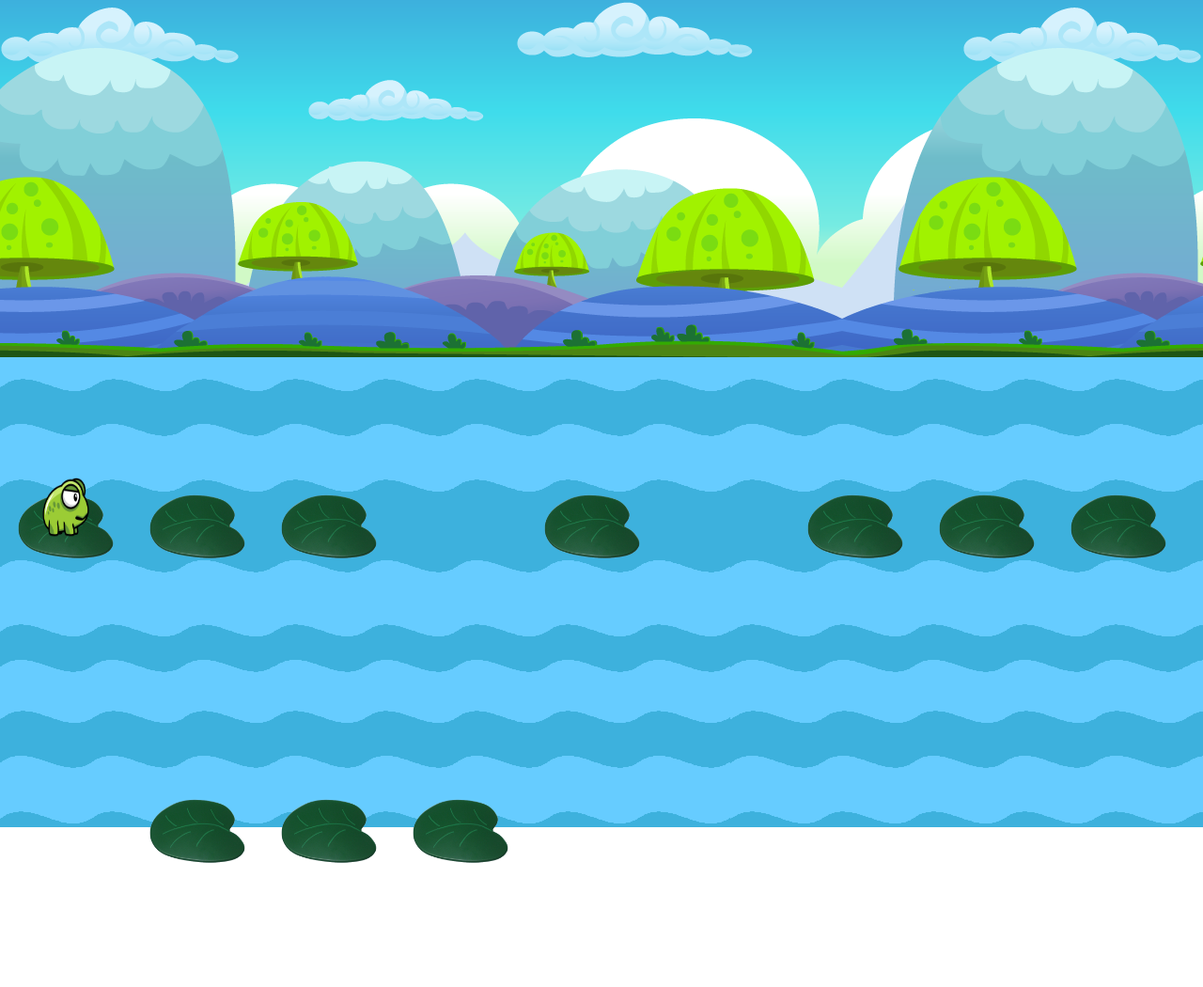
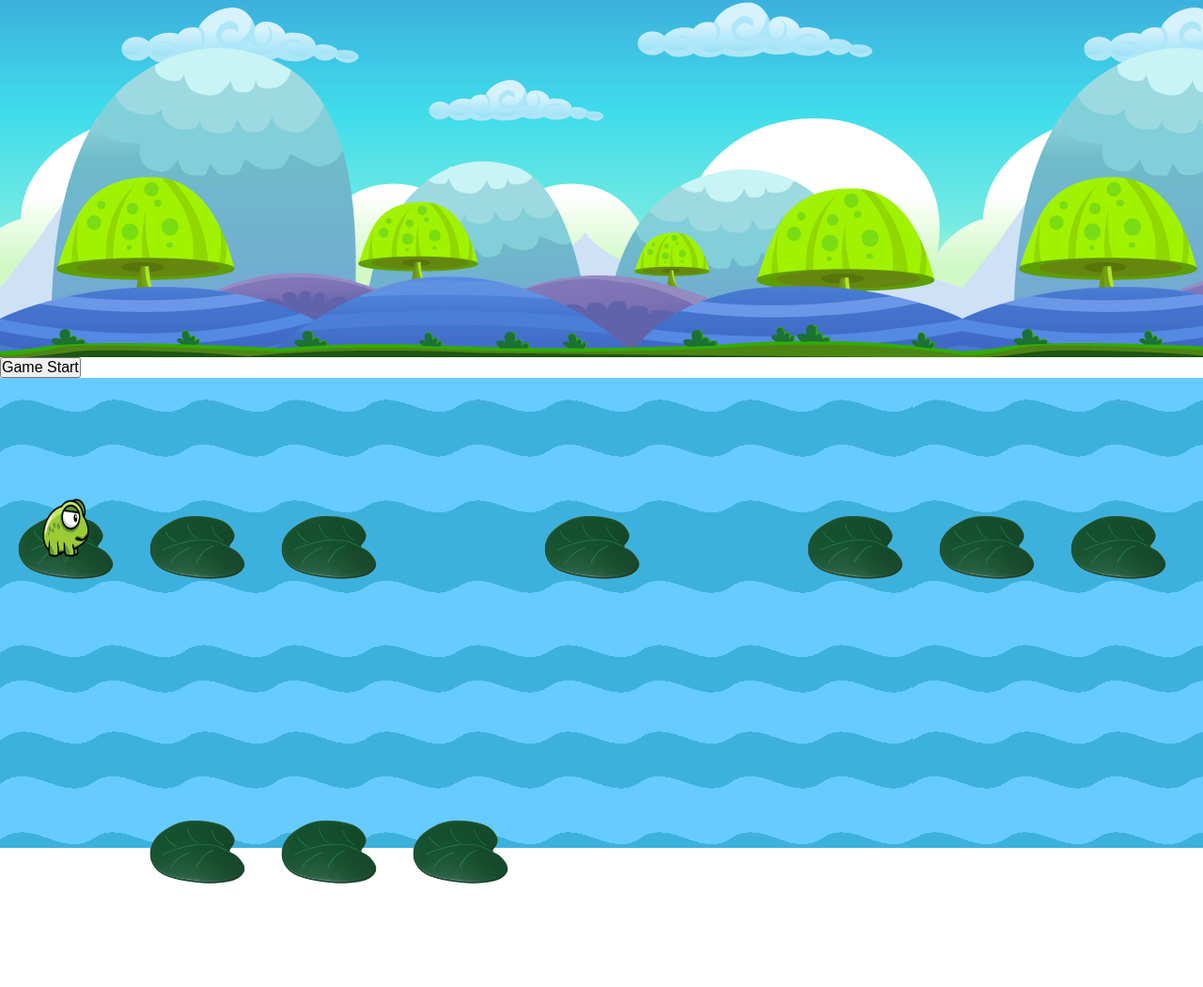
Before and after one commit to MiromiroCohort/Kermit, a plain HTML site: page index.html in a window 1280 px wide. Shown: the whole page at 94% size. Before the commit the page ends 1028 px from the top, so only its background shows below. Drawn offline with nearby package versions, Linux system fonts and the light colour scheme.

Commit message:
added start button

```diff
--- a/index.html
+++ b/index.html
@@ -29,8 +29,10 @@
 
 
 <div id="background">
-	<div class="bg_landscape x1"></div>
-    <div class="bg_water x2"></div>
+	<div class="bg_landscape"></div>
+
+    <button id="game_start">Game Start</button>
+    <div class="bg_water"></div>
     <div class="lilypads">
         <div id="bottoming" class="lilypad"><img src="lilypad.png" alt="pic of lilypad" /></div>
         <div id="topimg" class="frog"><img src="gameFrog.png" alt="pic of lilypad" /></div>
@@ -47,6 +49,8 @@
         <div id="bottoming" class="lilypad"><img src="lilypad.png" alt="pic of lilypad" /></div>
         <div id="bottoming" class="lilypad"><img src="lilypad.png" alt="pic of lilypad" /></div>
     </div>
+
+
 </div>
 
 
--- a/src/Frog.js
+++ b/src/Frog.js
@@ -92,7 +92,7 @@ function fade_lilypad(speed)
 function frog_jump(length)
 {
   if (length===1){time=400}
-    if (length ===2){time=800}
+    if (length ===2){time=500}
   $(".frog img").animate( {marginTop: '-=100px'}, time);
     $(".frog img").animate( {marginTop: '+=100px'}, time);
 }
@@ -129,9 +129,11 @@ function gameOver()
   alert("GAME OVER.Your current score is "+game.score);
   game.gameReset();
   fade_lilypad();
+    location.reload();
 }
 
 $(document).ready(function(){
+
     createLilyPad();
    fade_lilypad("fast");
 
@@ -139,8 +141,6 @@ $(document).ready(function(){
  $("#game_start").click(function() {
     $( ".bg_landscape" ).addClass( "x1" );
     $( ".bg_water" ).addClass( "x2" );
-
-
   });
 
 
@@ -178,4 +178,6 @@ $(document).ready(function(){
     });
 
 
+
+
 });
```
